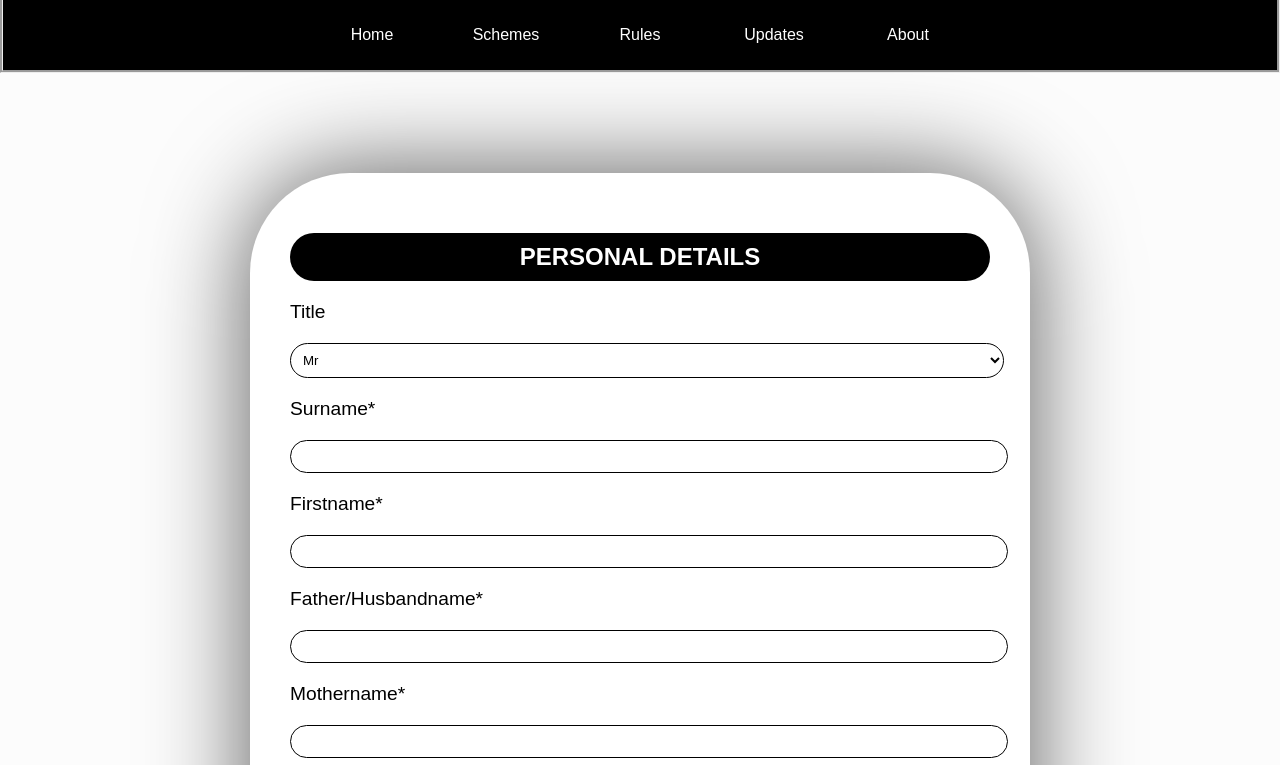
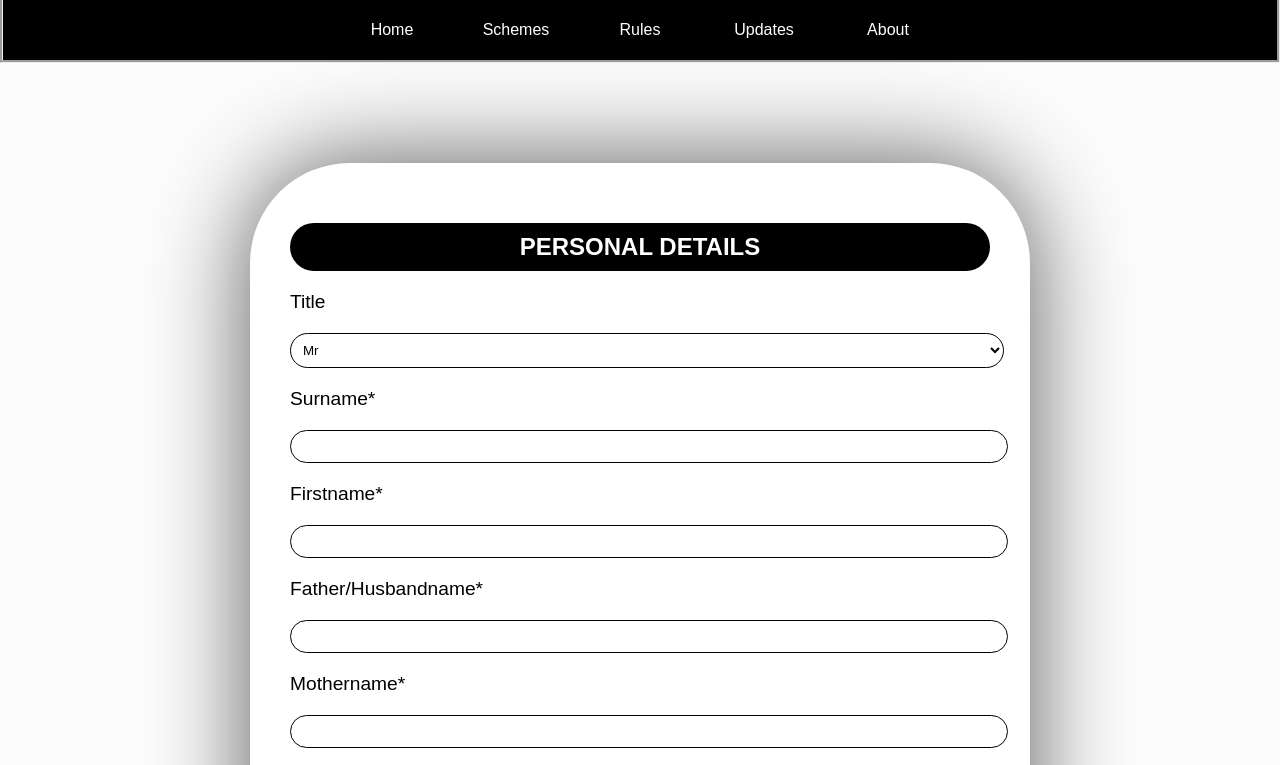
Before and after one commit to Mahitspatel2406/semester9jan_reg_form, a plain HTML site: page index.html in a window 1280 px wide. Shown: the part 80-845 px from the top of the page. Drawn offline with Linux system fonts and the light colour scheme.

Commit message:
update 3

```diff
--- a/style.css
+++ b/style.css
@@ -20,6 +20,7 @@ h1{
     position: sticky;
     padding: 0px;
     top: 0px;
+    margin: auto;
 }
 
 .hero {
@@ -28,17 +29,14 @@ h1{
     display: flex ;
     justify-content: center;
     border-style:groove;
-    /* border-radius: 7 px; */
+    /* border-radius: 700px; */
 }
 
 .hero a {
-    /* display:flex; */
-
     text-decoration: none;
     color: #ffffff;
     font-style: normal;
-    padding: 17px;
-    /* margin-right: 80px; */
+    padding: 12px;
     width:100px;
     box-shadow: #15ff00;
     text-align: center;
@@ -47,7 +45,7 @@ h1{
 .hero :hover {
     background-color: #ffffff;
     color: rgb(0, 0, 0);
-    border-radius: 10px;
+    border-radius: 40px;
 }
 
 label {
```
